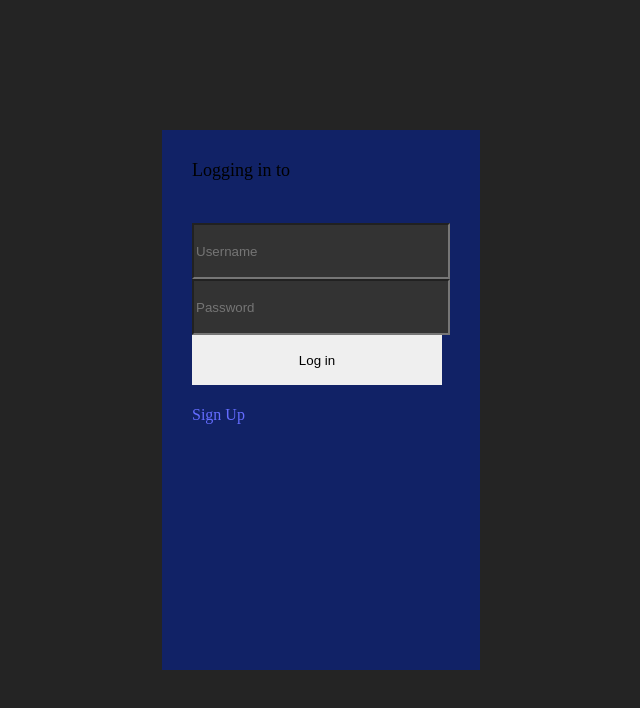
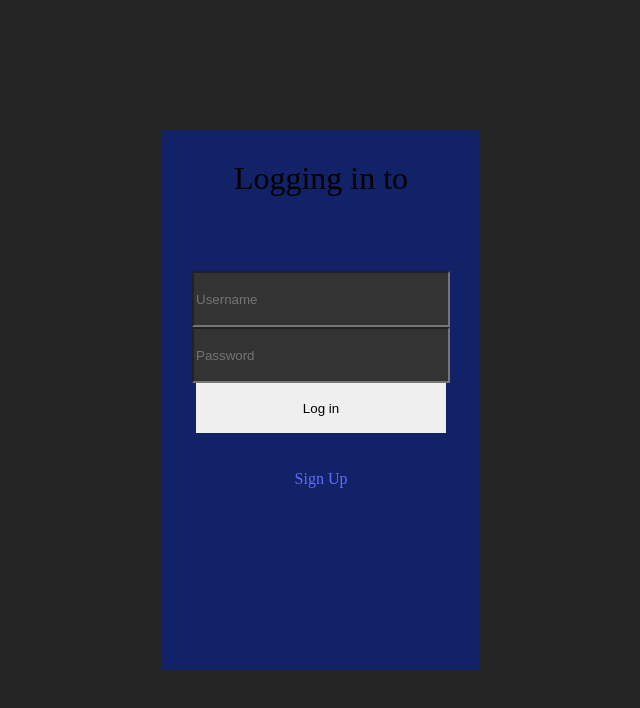
Before and after one commit to prushton2/AccountManagerFrontend, a React (Vite) app: page /login in a window 1280 px wide. Shown: the top 708 px of the page, without its empty margins (319-959 px from the left). Built offline with nearby package versions, Linux system fonts and the light colour scheme.

Commit message:
mfw css 💀

```diff
--- a/src/components/Account.css
+++ b/src/components/Account.css
@@ -8,7 +8,7 @@
     width: 100vw;
     height: 100vh;
 }
-.loginWindow {
+.infobox {
     text-align: left;
     font-size: large;
 
--- a/src/components/Account.tsx
+++ b/src/components/Account.tsx
@@ -64,7 +64,7 @@ export default function AccountPage() {
 
     return (
     <div className="container">
-        <div className="loginWindow">
+        <div className="infobox">
             <div className="title">Account</div> <br />
 
             <div className="sidebyside">
@@ -88,7 +88,7 @@ export default function AccountPage() {
 
         </div>
         <br />
-        <div className="loginWindow">
+        <div className="infobox">
             <div className="title">Owned APIs</div> <br />
             {ownedAPIsHTML}
         </div>
--- a/src/components/Login.css
+++ b/src/components/Login.css
@@ -8,6 +8,7 @@
     width: 100vw;
     height: 100vh;
 }
+
 .loginWindow {
     text-align: center;
     font-size: xx-large;
```
